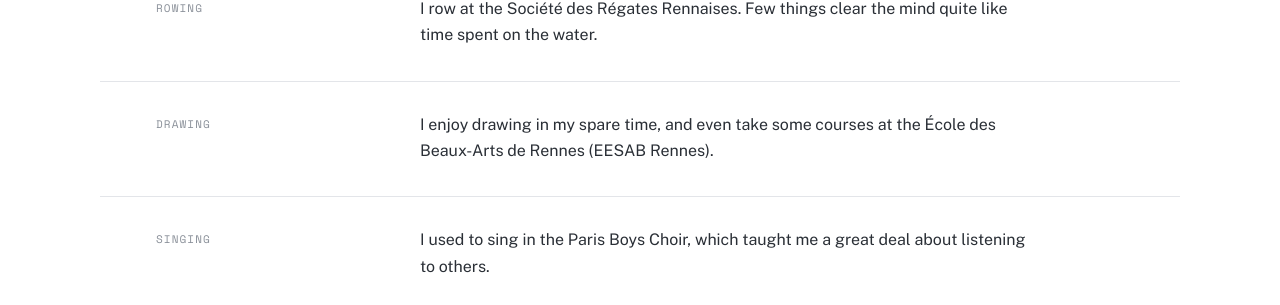
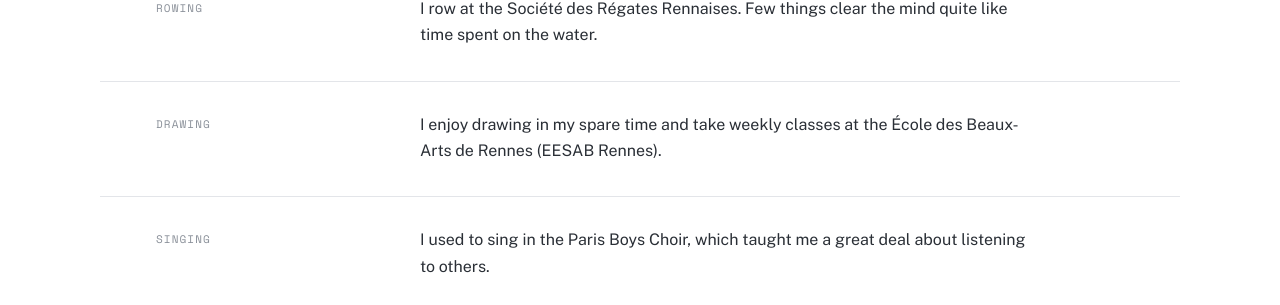
Before and after one commit to gabriel-leblanceven/gabriel-leblanceven.github.io, a Jekyll site: the page built from _pages/misc.md, in a window 1280 px wide. Shown: the part 376-681 px from the top of the page. Built offline with Jekyll 4.4.1, drawn with Linux system fonts in a browser that asks for light colours; a script bundle is joined from its source files by our own code; library files that are not in the unit come from our copies.

Commit message:
Miscellaneous: drawing classes are weekly
Co-Authored-By: Claude Opus 5.5 <noreply@anthropic.com>

```diff
--- a/_pages/misc.md
+++ b/_pages/misc.md
@@ -75,7 +75,7 @@ body{padding-top:0 !important;}
   <div class="gle__row">
     <div class="gle__rowlabel">Drawing</div>
     <div class="gle__rowbody">
-      <p class="gle__text">I enjoy drawing in my spare time, and even take some courses at the &Eacute;cole des Beaux-Arts de Rennes (EESAB Rennes).</p>
+      <p class="gle__text">I enjoy drawing in my spare time and take weekly classes at the &Eacute;cole des Beaux-Arts de Rennes (EESAB Rennes).</p>
     </div>
   </div>
 
```
